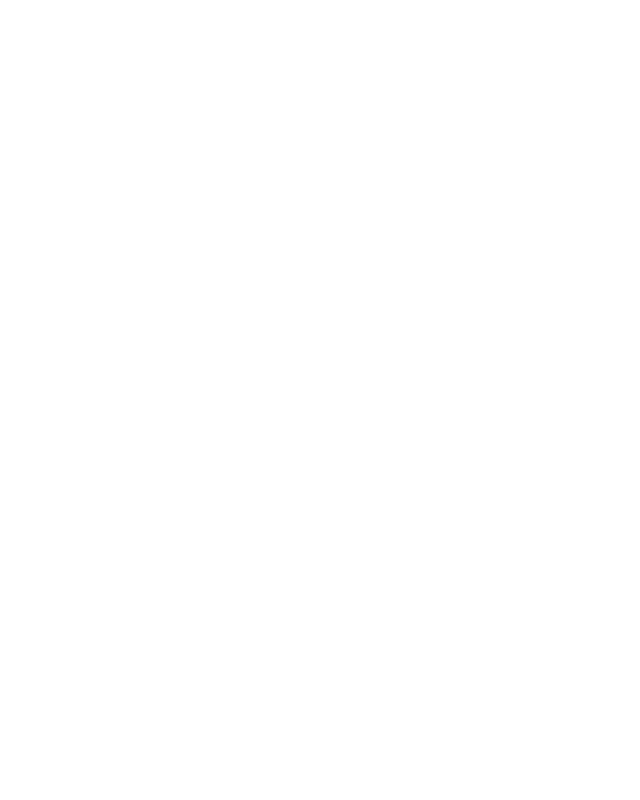
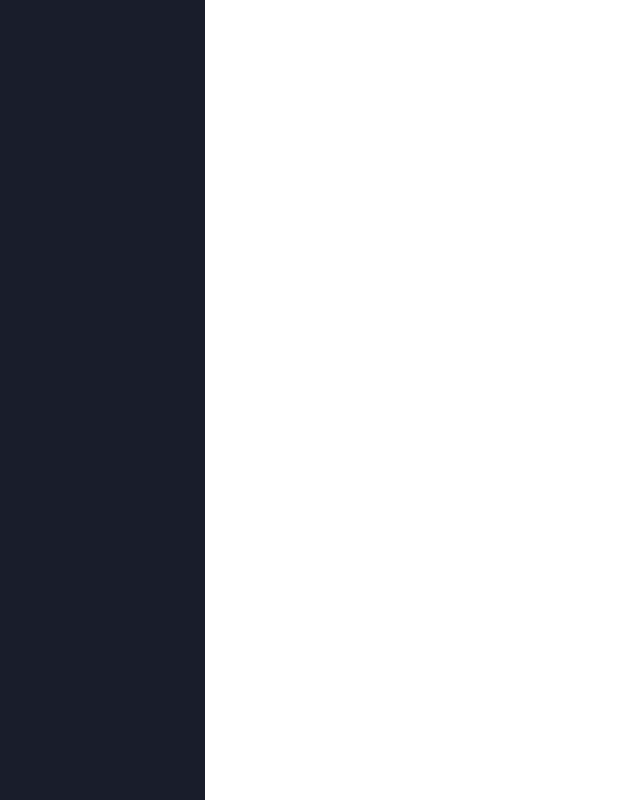
Before and after one commit to anishbnair/reactjs-portfolio, a React (Create React App) app: page / in a window 1280 px wide. Shown: the whole page, without its empty margins (0-640 px from the left). Built offline with nearby package versions, Linux system fonts and the light colour scheme.

Commit message:
created layout.scss file and updated app.scss file

```diff
--- a/package.json
+++ b/package.json
@@ -10,6 +10,7 @@
     "@testing-library/jest-dom": "^5.11.10",
     "@testing-library/react": "^11.2.5",
     "@testing-library/user-event": "^12.8.3",
+    "node-sass": "^5.0.0",
     "react": "^17.0.2",
     "react-dom": "^17.0.2",
     "react-scripts": "4.0.3",
@@ -38,5 +39,9 @@
       "last 1 firefox version",
       "last 1 safari version"
     ]
+  },
+  "devDependencies": {
+    "css-loader": "^4.3.0",
+    "style-loader": "^1.3.0"
   }
 }
--- a/src/App.js
+++ b/src/App.js
@@ -1,5 +1,8 @@
 //import logo from './logo.svg';
 //import './App.css';
+
+import './App.scss';
+//import './Styles.scss';
 
 function App() {
   return (
--- a/src/App.scss
+++ b/src/App.scss
@@ -1,3 +1,5 @@
+@import './Styles/layout';
+
 * {
     padding: 0%;
     margin: 0;
--- /dev/null
+++ b/src/Styles/_layout.scss
@@ -0,0 +1,13 @@
+.App {
+    .sidebar {
+        width: 16%;
+        height: 100vh;
+        background-color: #191D2B;
+        position: fixed;
+
+    }
+
+    .main-content {
+
+    }
+}
```
Also changed, not shown: 1 other file (tests, documents, lock files or other folders).
